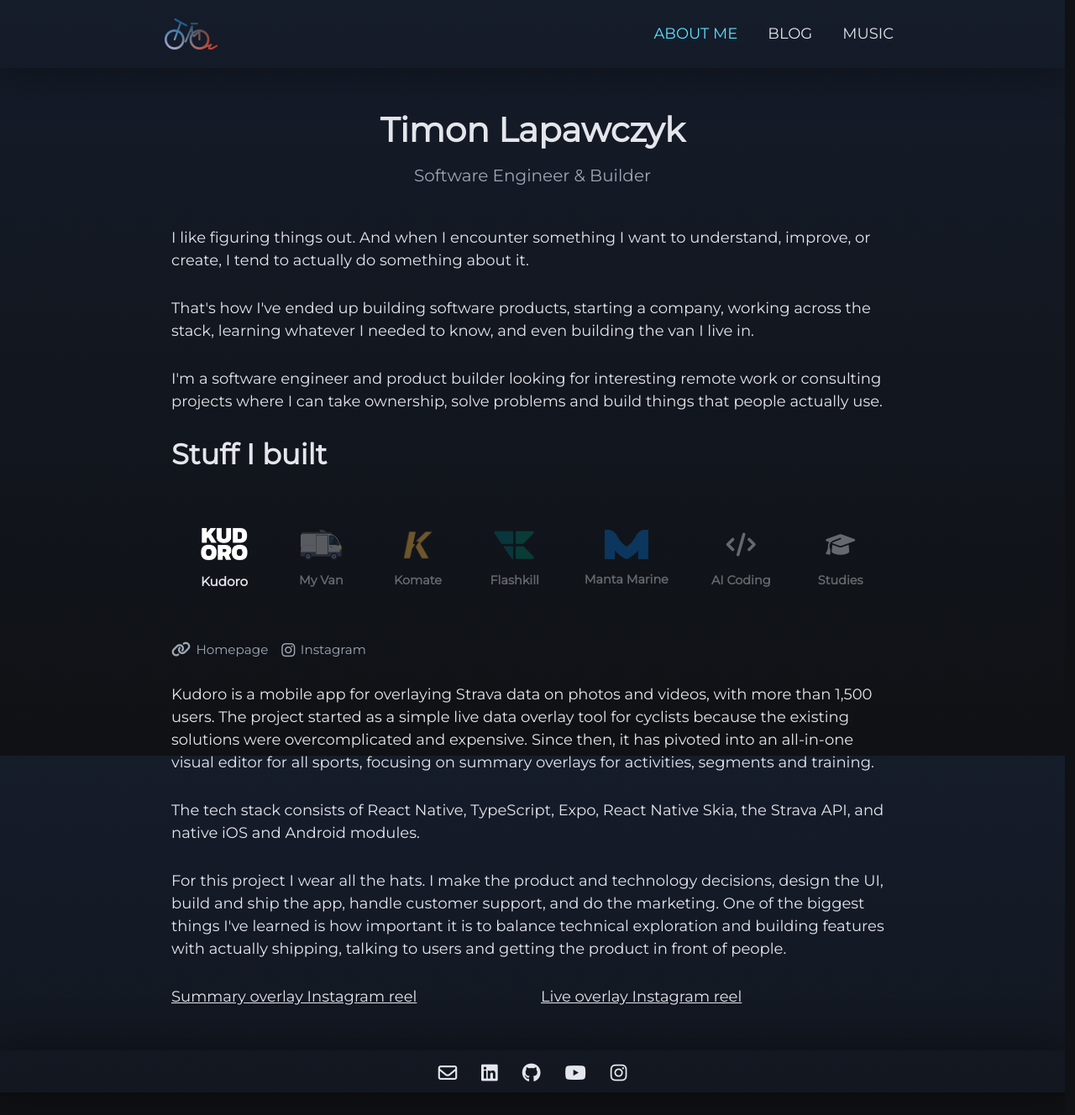
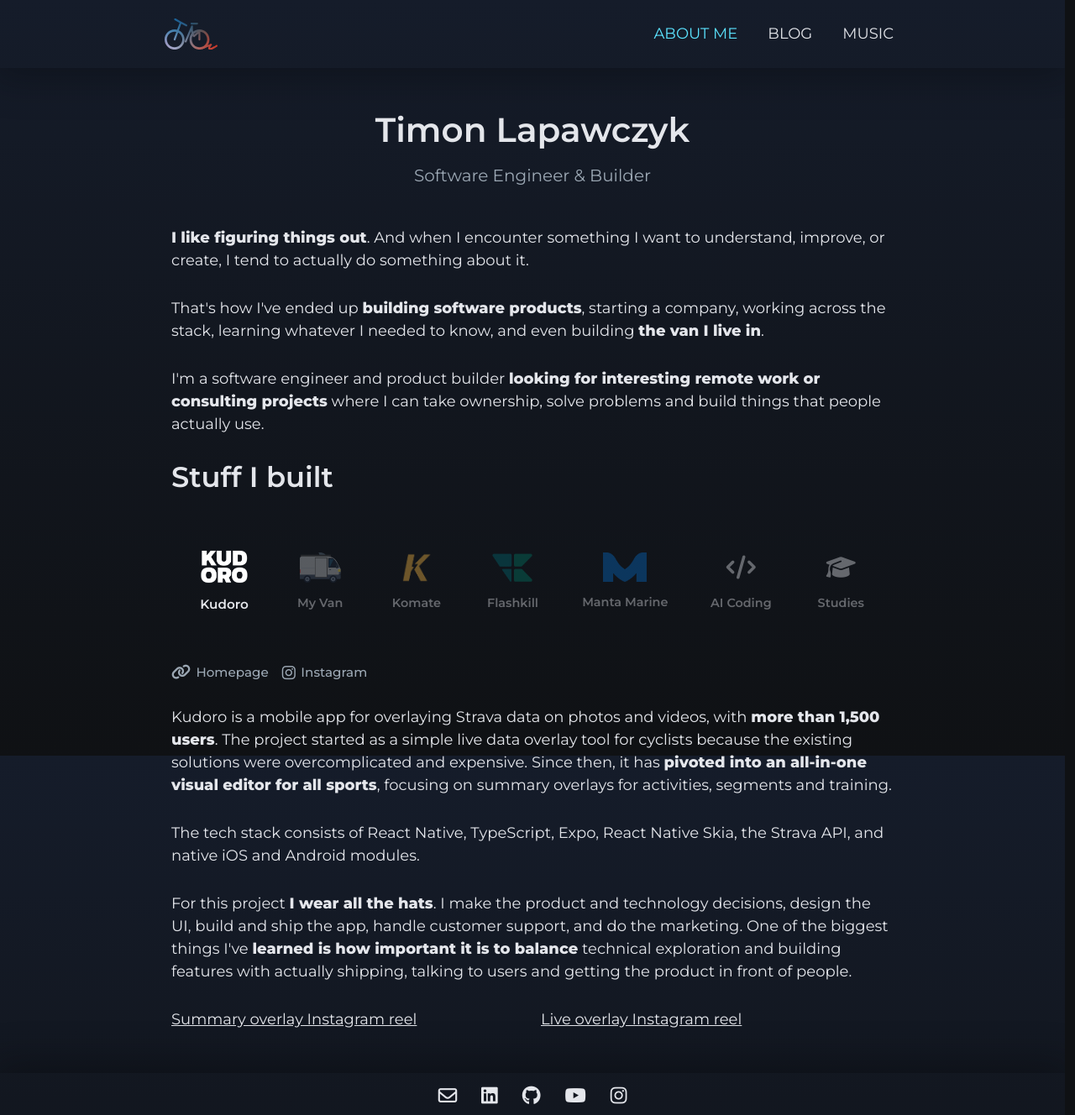
Before and after one commit to timonla/timonla.github.io, a Jekyll site: the page built from index.html, in a window 1280 px wide. Shown: the whole page at 84% size. Built offline with Jekyll 4.4.1, drawn with Linux system fonts in a browser that asks for light colours; nearby versions of some CDN libraries; a script that is not in the unit is left out; before the commit the page ends 1301 px from its top, so only the background shows below that.

Commit message:
Add highlights and fix font weights

```diff
--- a/_includes/head.html
+++ b/_includes/head.html
@@ -29,6 +29,7 @@
     <link rel="shortcut icon" type="image/png" href="{{ " /assets/img/favicon.png" | prepend: site.baseurl }}">
 
     <!-- Montserrat -->
-    <link rel="preconnect" href="https://fonts.gstatic.com">
-    <link href="https://fonts.googleapis.com/css2?family=Montserrat&display=swap" rel="stylesheet">
+    <link rel="preconnect" href="https://fonts.googleapis.com">
+    <link rel="preconnect" href="https://fonts.gstatic.com" crossorigin>
+    <link href="https://fonts.googleapis.com/css2?family=Montserrat:wght@400;500;600;800&display=swap" rel="stylesheet">
 </head>
--- a/assets/css/theme.scss
+++ b/assets/css/theme.scss
@@ -156,7 +156,7 @@
 h4,
 h5,
 h6 {
-  font-weight: 800;
+  font-weight: 600;
   line-height: 1.1;
 }
 
--- a/index.html
+++ b/index.html
@@ -11,21 +11,21 @@
 
 <section>
    <p>
-    I like figuring things out.
+    <strong>I like figuring things out</strong>.
     And when I encounter something I want to understand, improve, or create,
     I tend to actually do something about it.
    </p>
 
    <p>
-    That's how I've ended up building software products, starting a company,
+    That's how I've ended up <strong>building software products</strong>, starting a company,
     working across the stack, learning whatever I needed to know, and even
-    building the van I live in.
+    building <strong>the van I live in</strong>.
    </p>
 
    <p>
-     I'm a software engineer and product builder looking for interesting remote
-     work or consulting projects where I can take ownership,
-     solve problems and build things that people actually use.
+     I'm a software engineer and product builder
+     <strong>looking for interesting remote work or consulting projects</strong>
+     where I can take ownership, solve problems and build things that people actually use.
    </p>
 </section>
 
@@ -169,10 +169,10 @@
 
       <p>
         Kudoro is a mobile app for overlaying Strava data on photos and videos,
-        with more than 1,500 users.
+        with <strong>more than 1,500 users</strong>.
         The project started as a simple live data overlay tool for cyclists because
         the existing solutions were overcomplicated and expensive.
-        Since then, it has pivoted into an all-in-one visual editor for all sports,
+        Since then, it has <strong>pivoted into an all-in-one visual editor for all sports</strong>,
         focusing on summary overlays for activities, segments and training.
       </p>
 
@@ -182,10 +182,11 @@
       </p>
 
       <p>
-        For this project I wear all the hats.
+        For this project <strong>I wear all the hats</strong>.
         I make the product and technology decisions, design the UI, build and ship the app,
         handle customer support, and do the marketing.
-        One of the biggest things I've learned is how important it is to balance technical
+        One of the biggest things I've
+        <strong>learned is how important it is to balance</strong> technical
         exploration and building features with actually shipping, talking to users and
         getting the product in front of people.
       </p>
@@ -238,22 +239,22 @@
       <h2 class="visually-hidden">My Van</h2>
 
       <p>
-        I built my home on wheels over 18 months, from the ground up, turning dreams
-        into SketchUp models, into reality.
+        I built my home on wheels <strong>over 18 months</strong>, from the ground up,
+        turning <strong>dreams into SketchUp models, into reality</strong>.
         The process had plenty of ups and downs, and I learned a lot of new skills
         while overcoming unforeseen challenges along the way.
       </p>
 
       <p>
-        The van has been my full-time home for more than three years now, and has
-        enabled me to ride my bikes in some of the most beautiful places in Europe.
+        The van has been my full-time home for <strong>more than three years now</strong>,
+        and has enabled me to ride my bikes in some of the most beautiful places in Europe.
       </p>
 
       <p>
         Building a van with as many requirements as I had, meant an endless stream of
         compromises.
-        Today I have a compact, fully autonomous, stealth home on wheels, with a
-        proper kitchen, bathroom, and storage for two bikes, that serves as a rolling music
+        Today I have a <strong>compact, fully autonomous, stealth home on wheels</strong>,
+        with a proper kitchen, bathroom, and storage for two bikes, that serves as a rolling music
         studio, office, and workshop.
       </p>
 
@@ -316,19 +317,19 @@
       </div>
 
       <p>
-        The second React Native app I built, based on the Strava API, was
-        born out of my excitement for cycling fast up mountains.
+        The <strong>second React Native app</strong> I built, based on the Strava API,
+        was born out of my excitement for cycling fast up mountains.
         My friends and I wanted to know how to pace our efforts up a climb
-        on a given day, and we wanted to do it with a simple UI using the only
-        true metric of greatness: Strava segments.
+        on a given day, and we wanted to do it with a simple UI using
+        <strong>the only true metric of greatness: Strava segments</strong>.
       </p>
 
       <p>
         I built this project together with a non-technical co-founder and
         was able to reuse a lot of knowledge from Kudoro.
         The big challenge was designing a UI that stays simple to use while
-        still allowing the full complexity of our calculations, which combine
-        user data, physics and weather data.
+        still allowing the full complexity of our calculations,
+        <strong>which combine user data, physics and weather data</strong>.
       </p>
 
       <p>
@@ -359,21 +360,21 @@
 
       <p>
         Flashkill was a browser extension that enhanced the browsing experience on
-        a Counter-Strike league platform for more than 3,000 users.
+        a Counter-Strike league platform for <strong>more than 3,000 users</strong>.
       </p>
 
       <p>
         I built this solution together with my brother.
-        As a user I was frustrated with the experience and felt that something
-        had to be done about it.
+        As a user I was <strong>frustrated with the experience and felt that something
+        had to be done about it.</strong>
       </p>
 
       <p>
         We had to make lots of interesting technical decisions, learn about the
         advantages and limitations of browser extensions, and figure out how to
         work with a third-party platform.
-        Fetching and caching data while dealing with rate limits were some of the
-        challenges we had to overcome.
+        <strong>Fetching and caching data while dealing with rate limits</strong>
+        were some of the challenges we had to overcome.
       </p>
 
       <p>
```
Also changed, not shown: other parts of index.html (+16 -13 lines).
